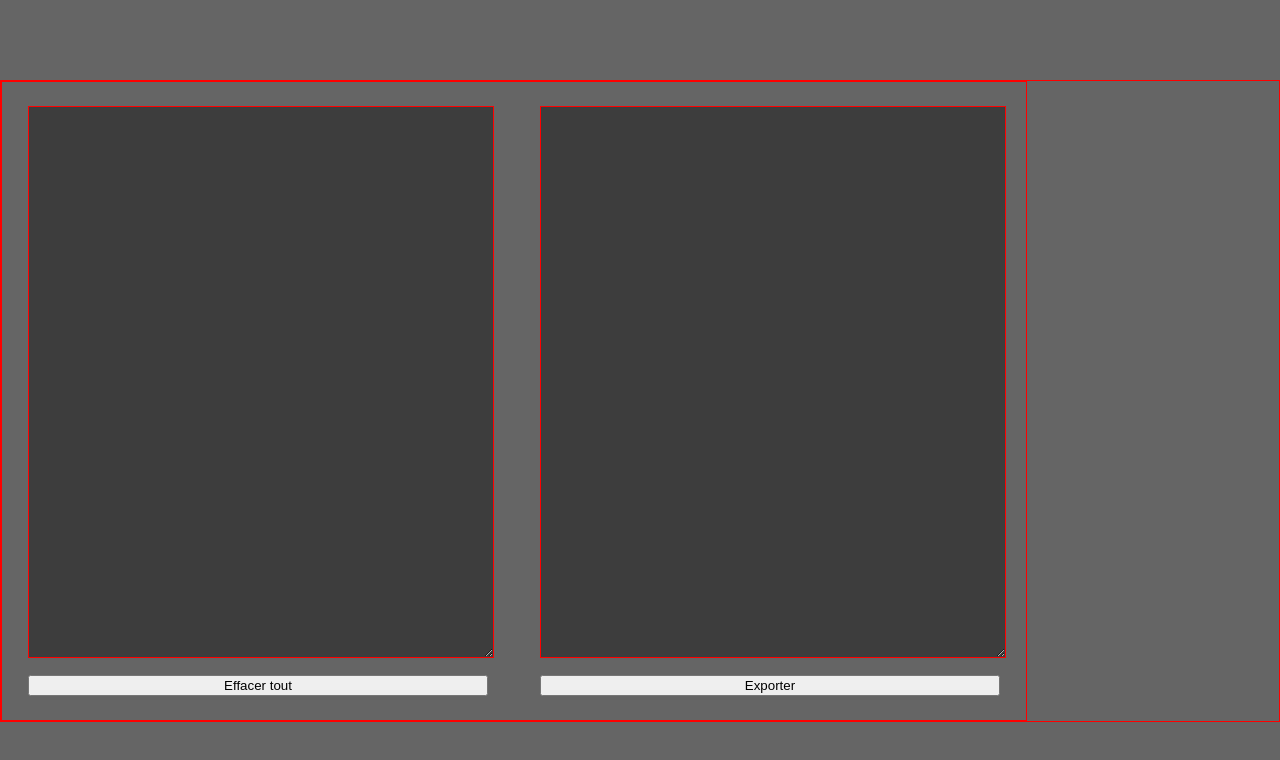
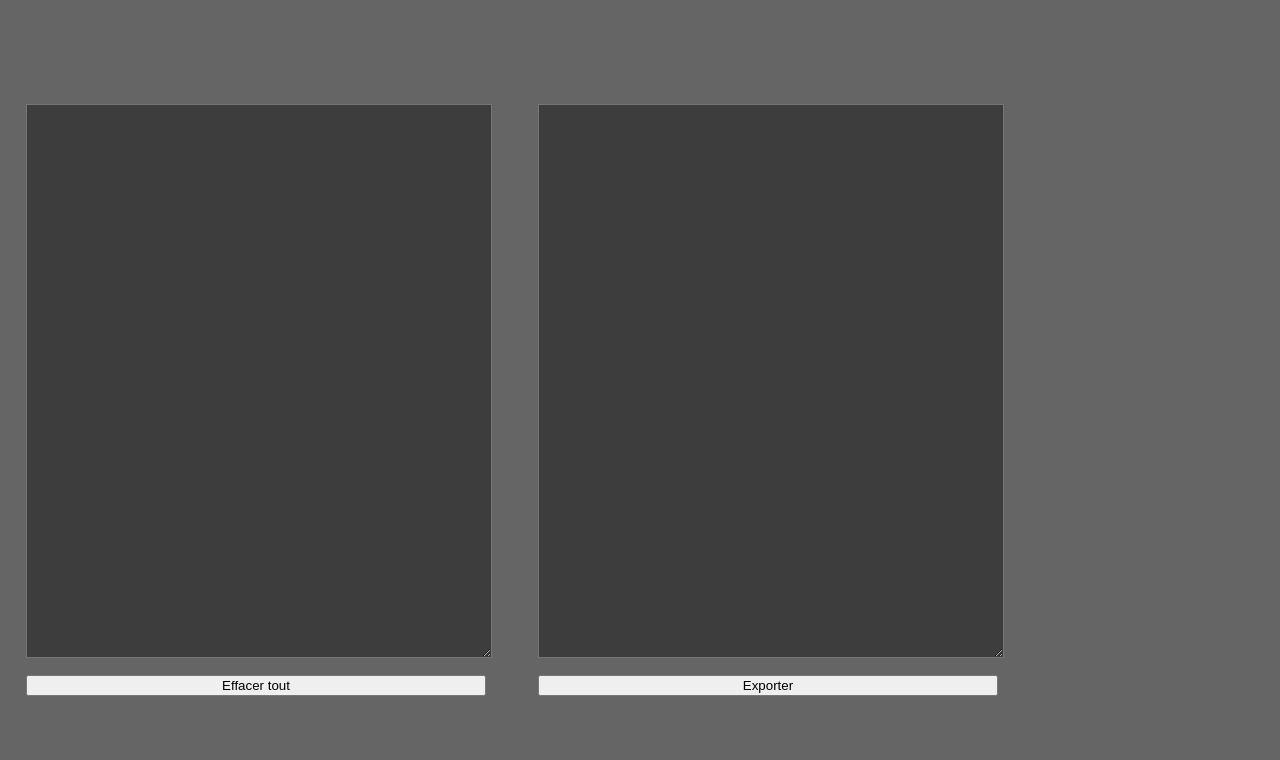
Before and after one commit to XeniaR1S/markode, a React (Create React App) app in the folder markode/: page / in a window 1280 px wide. Shown: the top 760 px of the page. Built offline with nearby package versions, Linux system fonts and the light colour scheme.

Commit message:
update css

```diff
--- a/markode/src/App.css
+++ b/markode/src/App.css
@@ -16,7 +16,6 @@
   flex-direction: row;
   justify-content: space-between;
   background-color: #656565;
-  border: 1px solid red;
   width: 100vw;
   height: 80vh;
   margin-top: 10vh;
@@ -29,7 +28,6 @@
   justify-content: space-around;
   align-items: center;
   width: 80vw;
-  border: solid red 1px;
 }
 .mdBox {
   display: flex;
@@ -48,10 +46,8 @@
 .textEditors {
   width: 100%;
   height: 90%;
-  border: solid red 1px;
   background-color: #3D3D3D;
   color: #C4C4C4;
 }
 
-
 /* ---------- END main.js ---------- */
```
